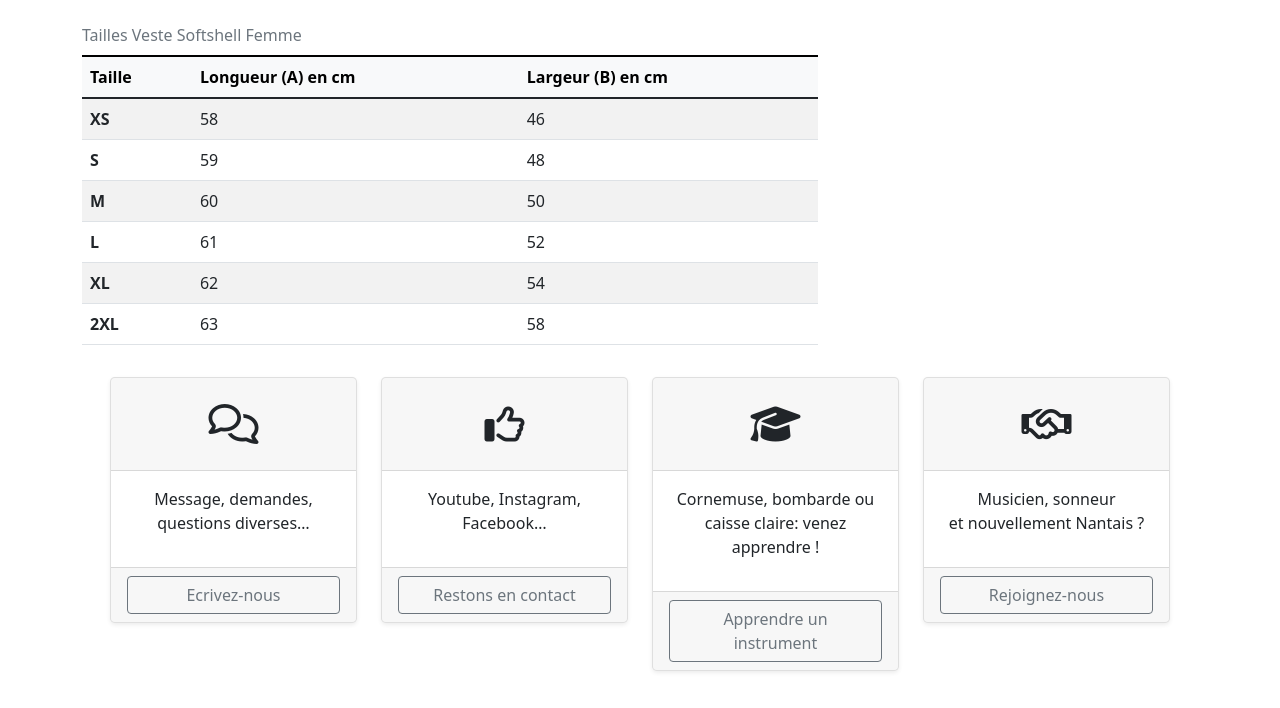
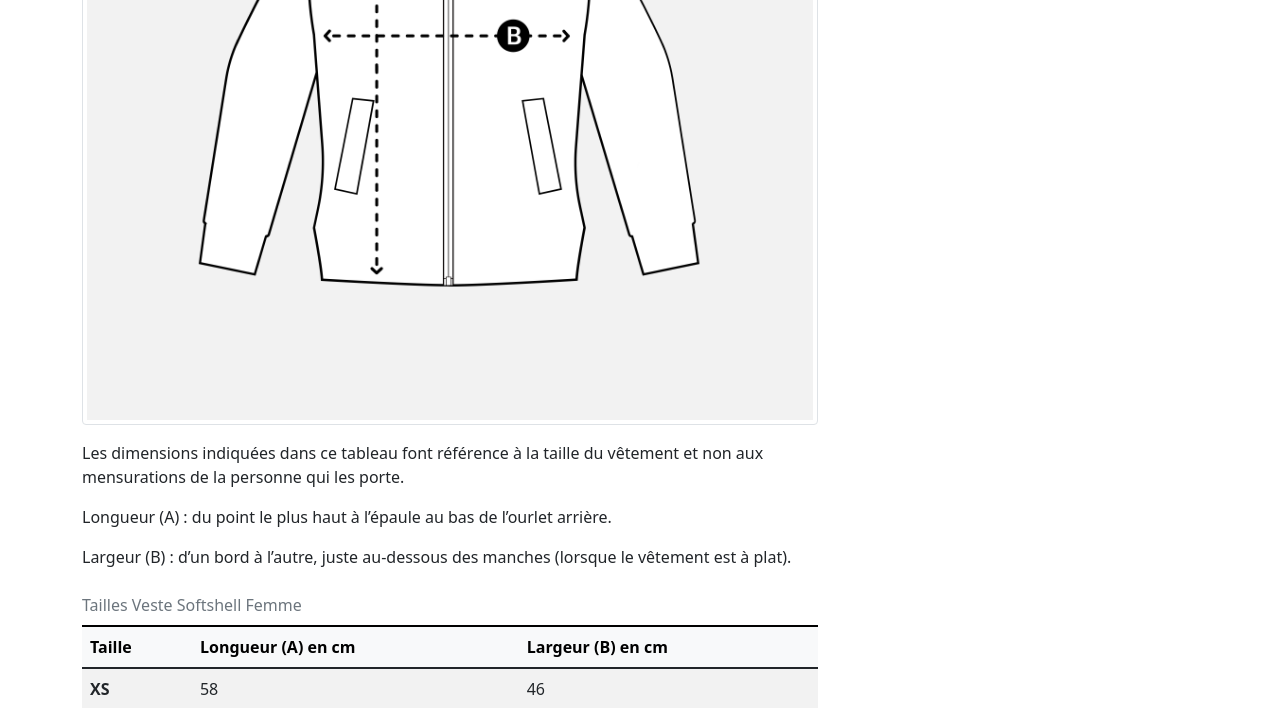
Before and after one commit to ronanguilloux/bagaddenantes.bzh, a PHP site: page /boutique/Veste-Softshell-Femme-Bagad-de-Nantes in a window 1280 px wide. Shown: the part 1950-2658 px from the top of the page. Run offline with PHP 8.4, Linux system fonts and the light colour scheme; some libraries are stand-ins or nearby versions.

Commit message:
html fixes

```diff
--- a/boutique/Veste-Softshell-Femme-Bagad-de-Nantes.php
+++ b/boutique/Veste-Softshell-Femme-Bagad-de-Nantes.php
@@ -36,7 +36,7 @@ require_once('../parts/navbar.html.php');
         car il ne vous ralentira pas.</p>
       <h3>Guide des tailles</h3>
       <img class="rounded float-start img-fluid img-thumbnail mx-auto mb-3 d-block"
-        src='/boutique/assets/tailles/Veste-Softshell-Femme-de-Nantes-tailles.png' />
+        src='/boutique/assets/tailles/Veste-Softshell-Femme-Bagad-de-Nantes-tailles.png' />
       <p>Les dimensions indiquées dans ce tableau font référence à la taille du vêtement et non aux mensurations de la personne qui les porte.</p>
       <p>Longueur (A) : du point le plus haut à l’épaule au bas de l’ourlet arrière.</p>
       <p>Largeur (B) : d’un bord à l’autre, juste au-dessous des manches (lorsque le vêtement est à plat).</p>
--- a/boutique/Veste-Softshell-Homme-Bagad-de-Nantes.php
+++ b/boutique/Veste-Softshell-Homme-Bagad-de-Nantes.php
@@ -13,7 +13,7 @@ require_once('../parts/navbar.html.php');
     <div class="col-md-8">
       <h1 class="mt-0">Boutique</h1>
       <hr/>
-      <h2>Veste Softshell Homme Bagad de Nantes</h2>
+      <h2>Veste Softshell Homme Bagad de Nantes <span id="price" class="badge rounded-pill bg-dark">50,00 €</span></h2>
       <?php require_once('parts/order.html.php'); ?>
       <img class="rounded float-start img-fluid img-thumbnail rounded mx-auto d-block"
           src="/boutique/assets/packshots/Veste-Softshell-Homme-Bagad-de-Nantes.jpeg" />
```
